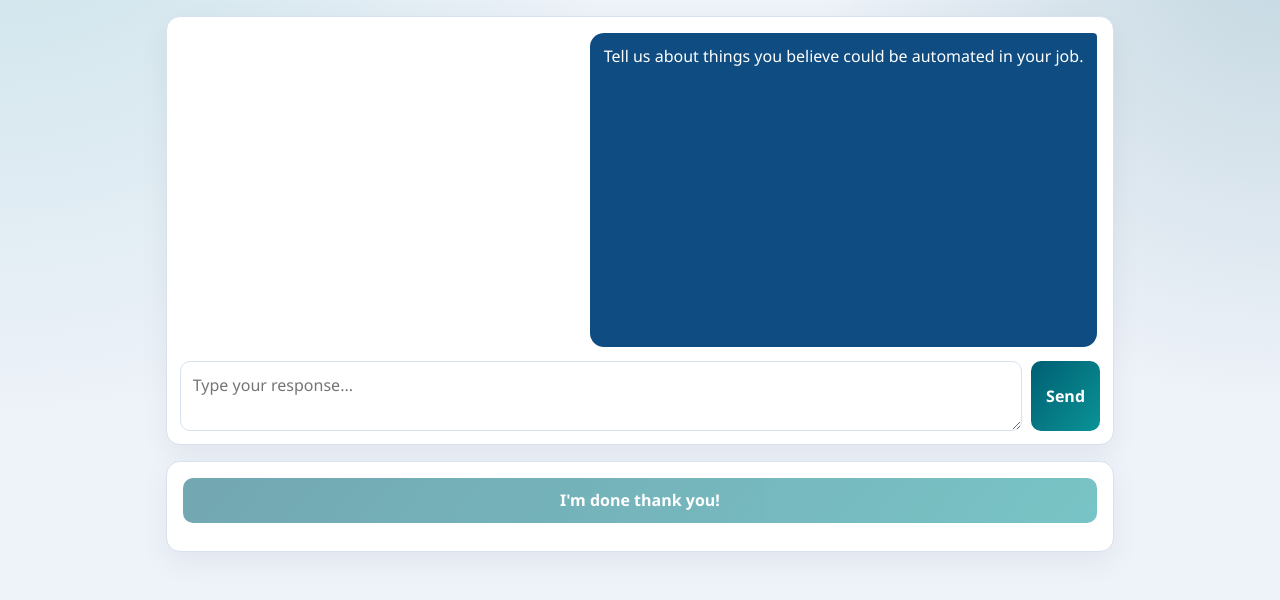
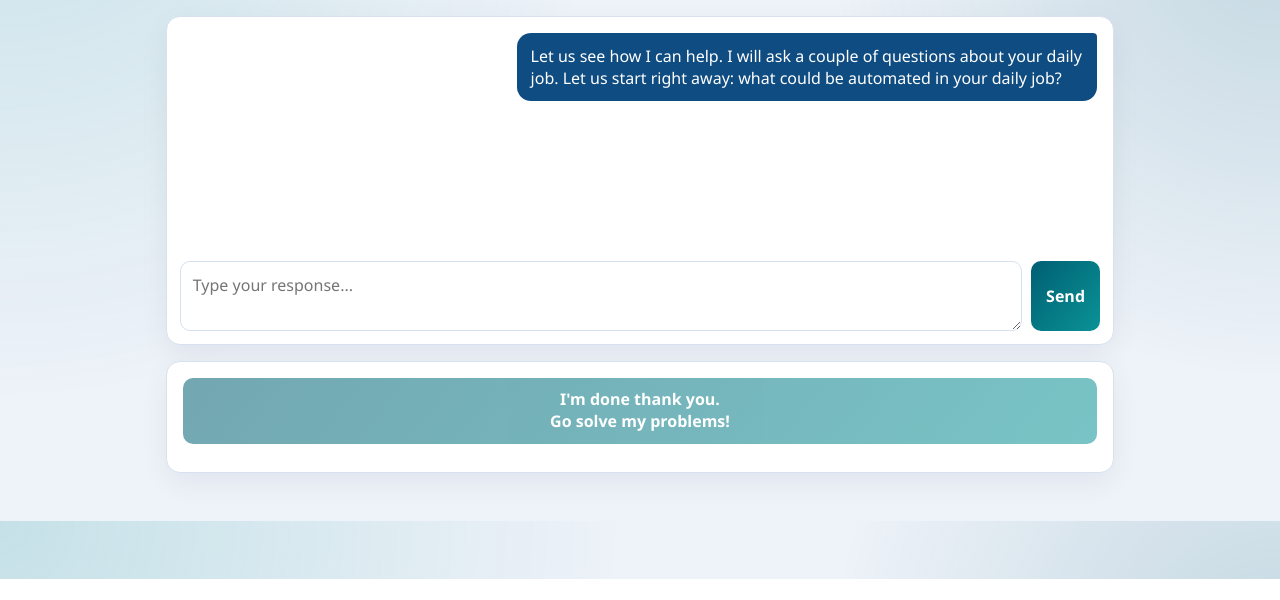
Before and after one commit to emmanuelchemla/solvechain, a FastAPI app: template templates/consultant.html in a window 1280 px wide. Shown: the part 221-821 px from the top of the page. After the commit the page ends 800 px from the top, so only its background shows below. Run offline with FastAPI, Linux system fonts and the light colour scheme; the template is opened without the code that fills it, so the values that code supplies are empty.

Commit message:
update consultant

```diff
--- a/static/consultant.css
+++ b/static/consultant.css
@@ -148,7 +148,7 @@ body {
 }
 
 .chat-thread {
-  min-height: 320px;
+  min-height: 220px;
   max-height: 52vh;
   overflow: auto;
   display: grid;
@@ -158,6 +158,7 @@ body {
 
 .msg {
   display: flex;
+  align-items: flex-start;
 }
 
 .msg.agent {
@@ -229,6 +230,10 @@ button:disabled {
   gap: .45rem;
 }
 
+#done-btn {
+  line-height: 1.35;
+}
+
 .muted {
   color: var(--muted);
   margin: .3rem 0 0;
--- a/static/consultant.js
+++ b/static/consultant.js
@@ -1,11 +1,12 @@
-const prompts = [
-  'Tell us about things you believe could be automated in your job.',
+const openingPrompt = 'Let us see how I can help. I will ask a couple of questions about your daily job. Let us start right away: what could be automated in your daily job?';
+const scriptedReplies = [
   'Ok, how important is that pain point for you?',
   'Ok, how important is that pain point for you?',
 ];
+const fallbackReply = 'Excellent, thank you. Is there any other idea, pain point, difficulty you would like to tell me about';
 
 const state = {
-  step: 0,
+  replyIndex: 0,
   responses: [],
 };
 
@@ -113,14 +114,21 @@ chatForm.addEventListener('submit', (event) => {
   state.responses.push(text);
   chatInput.value = '';
 
-  if (state.step < prompts.length - 1) {
-    state.step += 1;
-    addBubble('agent', prompts[state.step]);
-  }
+  const reply = state.replyIndex < scriptedReplies.length
+    ? scriptedReplies[state.replyIndex++]
+    : fallbackReply;
+  addBubble('agent', reply);
 
-  if (state.responses.length >= 2) {
+  if (state.responses.length >= 1) {
     doneBtn.disabled = false;
     statusEl.textContent = 'When ready, click "I\'m done thank you!" to generate your app.';
+  }
+});
+
+chatInput.addEventListener('keydown', (event) => {
+  if (event.key === 'Enter' && event.metaKey) {
+    event.preventDefault();
+    chatForm.requestSubmit();
   }
 });
 
@@ -180,5 +188,5 @@ logoutBtn.addEventListener('click', async () => {
   }
 });
 
-addBubble('agent', prompts[0]);
+addBubble('agent', openingPrompt);
 wireMenu();
--- a/templates/consultant.html
+++ b/templates/consultant.html
@@ -41,7 +41,10 @@
     </section>
 
     <section class="panel action-panel">
-      <button id="done-btn" type="button" disabled>I'm done thank you!</button>
+      <button id="done-btn" type="button" disabled>
+        I'm done thank you.<br />
+        Go solve my problems!
+      </button>
       <p id="status" class="muted"></p>
       <p id="error" class="error" hidden></p>
     </section>
```
